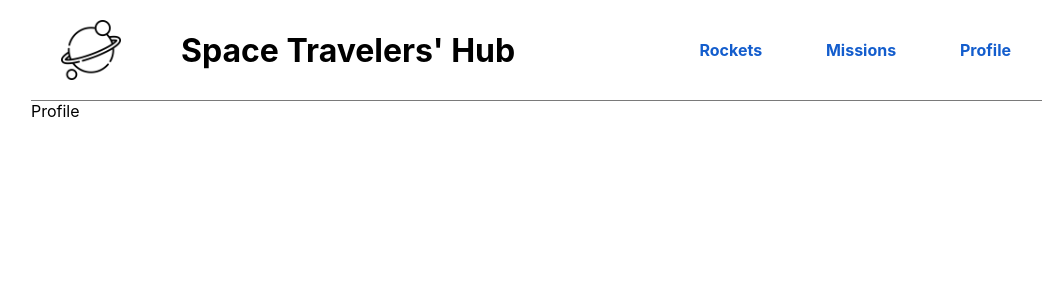
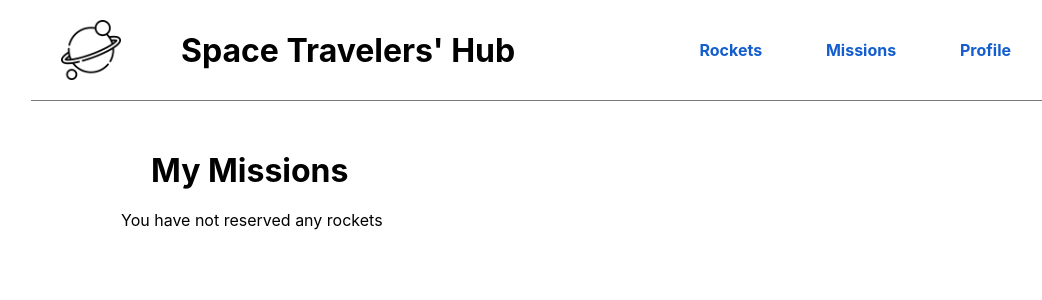
Before and after one commit to yosefHesham/space-travellers, a React (Create React App) app: page /profile in a window 1280 px wide. Shown: the top 300 px of the page, without its empty margins (89-1131 px from the left). Built offline with nearby package versions, Linux system fonts and the light colour scheme.

Commit message:
added reserved missions in the profile section

```diff
--- /dev/null
+++ b/src/components/profile/Profile.css
@@ -0,0 +1,3 @@
+table tr:nth-child(even) {
+  background-color: #e6e6e6;
+}
--- /dev/null
+++ b/src/components/profile/joinedMissions.jsx
@@ -0,0 +1,42 @@
+/* eslint-disable max-len */
+import React from 'react';
+import { useSelector } from 'react-redux';
+import './Profile.css';
+
+const Joined = () => {
+  const missions = useSelector((state) => state.missions);
+  const joined = missions.filter((mission) => mission.reserved);
+  const reserveMissionContainer = {
+    margin: '30px auto',
+    display: 'flex',
+    flexDirection: 'column',
+  };
+  const table = {
+    width: '48%',
+    height: '40px',
+    borderCollapse: 'collapse',
+  };
+  return (
+    <div className="profile_container" style={reserveMissionContainer}>
+      <span style={{ margin: '20px 0' }}>
+        <h1>My Missions</h1>
+      </span>
+      <ul>
+        {joined.length > 0 ? (
+          joined.map((mission) => (
+            <table className="profile_table_container" border={1} style={table} key={mission.id}>
+              <tr>
+                <td>
+                  <p>{mission.mission_name}</p>
+                </td>
+              </tr>
+            </table>
+          ))
+        ) : (
+          <p>You have not reserved any rockets </p>
+        )}
+      </ul>
+    </div>
+  );
+};
+export default Joined;
--- a/src/components/profile/profile.jsx
+++ b/src/components/profile/profile.jsx
@@ -1,6 +1,9 @@
 import React from 'react';
+import Joined from './joinedMissions';
 
-function Profile() {
-  return (<p>Profile</p>);
-}
+const Profile = () => (
+  <div className="profile_container">
+    <Joined />
+  </div>
+);
 export default Profile;
--- a/src/components/rockets/rockets.jsx
+++ b/src/components/rockets/rockets.jsx
@@ -21,7 +21,7 @@ function Rockets() {
             images={rocket.flickr_images[0]}
             name={rocket.rocket_name}
             description={rocket.description}
-            reserved={rocket.reserved === true}
+            reserved={rocket.reserved}
           />
         ))}
       </ul>
```
